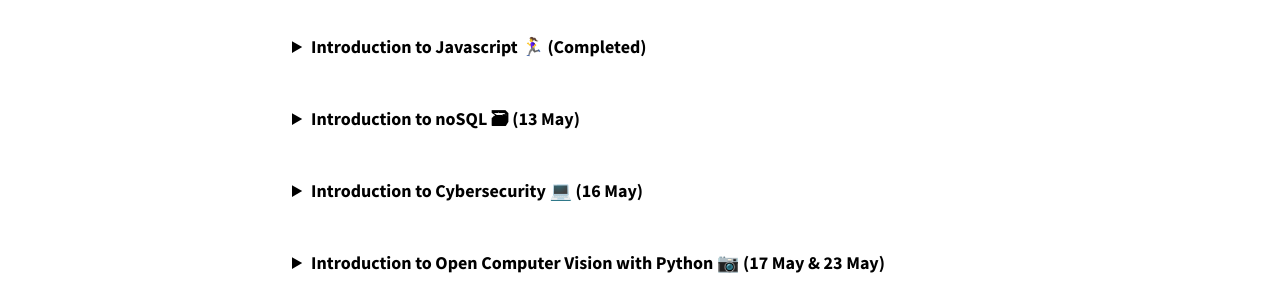
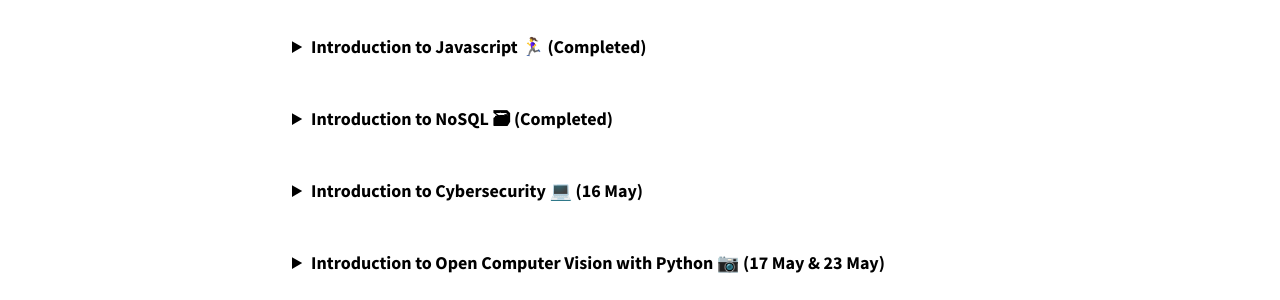
Before and after one commit to buildingblocs/2020, a Jekyll site: the page built from pre-event/workshop/index.md, in a window 1280 px wide and 900 px high, scrolled down 463 px. Shown: the part 153-453 px from the top of the window. Built offline with Jekyll 4.4.1, drawn with Linux system fonts in a browser that asks for light colours; some web fonts are replaced; our own code applies the rules of GitHub Pages for plain Markdown files.

Commit message:
Added NoSQL workshop video link and updated to complete

```diff
--- a/pre-event/workshop/index.md
+++ b/pre-event/workshop/index.md
@@ -59,14 +59,16 @@
 </details><br><br>
 
 <br><details>
-<summary><strong>Introduction to noSQL 🗃 (13 May)</strong></summary><br>
+<summary><strong>Introduction to NoSQL 🗃 (Completed)</strong></summary><br>
 
 <strong>Timing: 1700-1900</strong><br><br>
 
 After learning SQL, why not learn NoSQL? NoSQL databases (aka "not only SQL") are non tabular, and store data differently than relational tables (aka SQL). <br>
 NoSQL databases come in a variety of types based on their data model. The main types are document, key-value, wide-column, and graph. They provide flexible schemas and scale easily with large amounts of data and high user loads.
 
-<br><br><strong>Prerequisites:</strong> Basic Knowledge of Python (Intro to Python Workshop), Github account
+<br><br><strong>Prerequisites:</strong> Basic Knowledge of Python (Intro to Python Workshop), Github account<br/><br/>
+
+<a class="btn" href="https://www.youtube.com/watch?v=UkuTpApZkrM">View Video</a>
 </details><br><br>
 
 <br><details>
```
